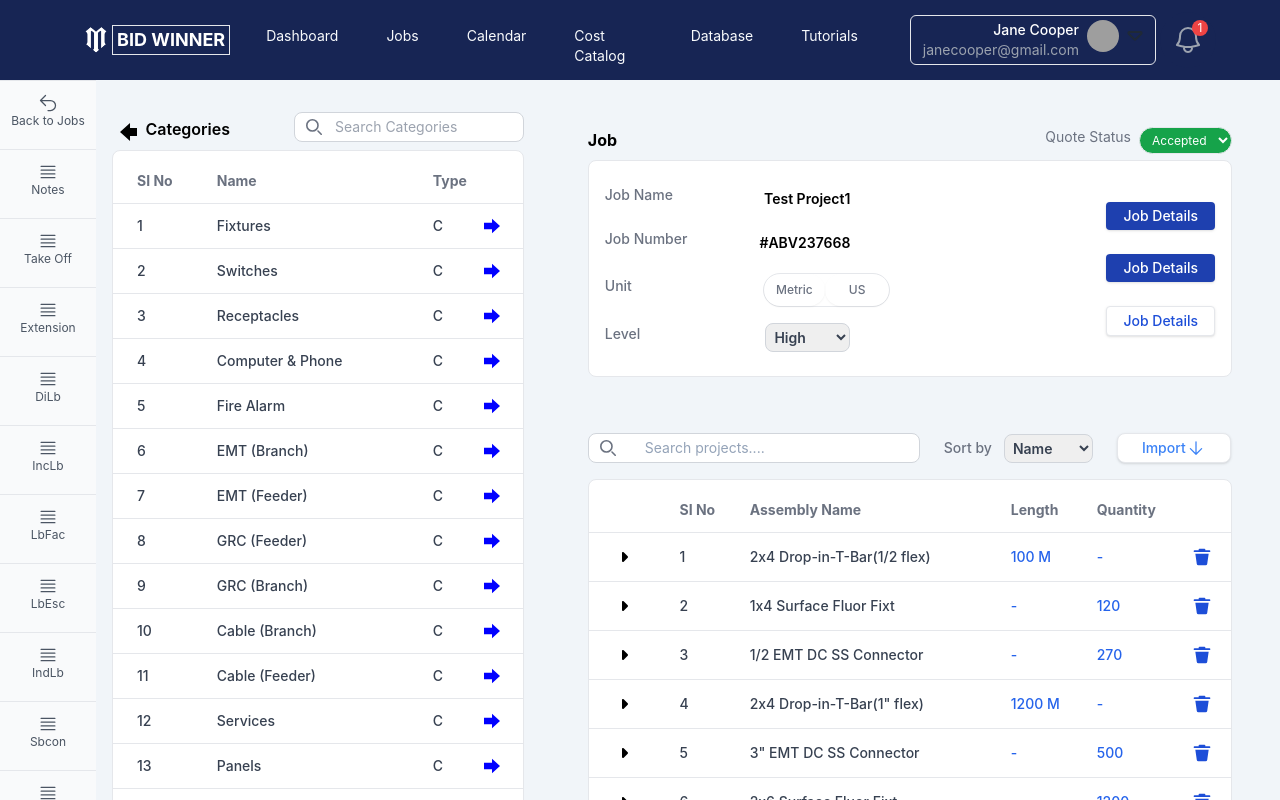
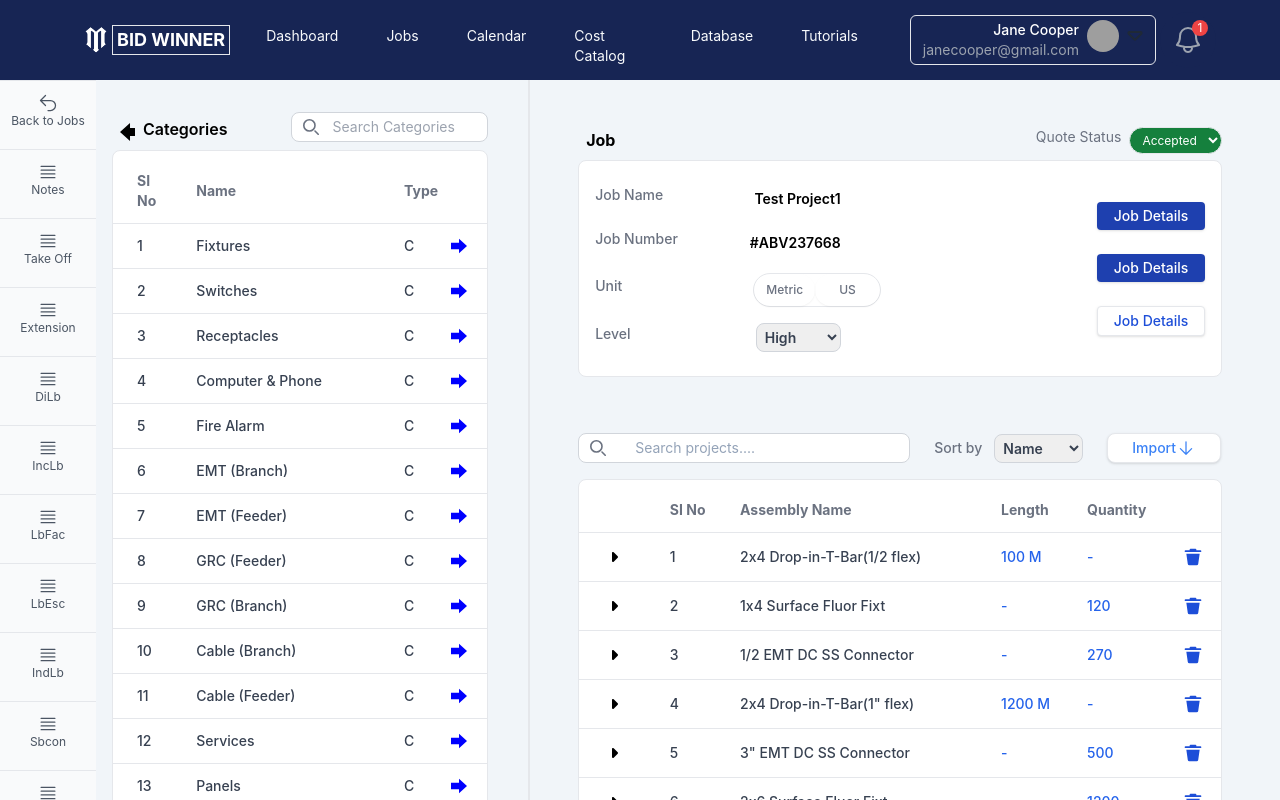
Before and after one commit to Jamshad10/Bid_Winner, a React (Create React App) app: page / in a window 1280 px wide. Shown: the top 800 px of the page. Built offline with nearby package versions, Linux system fonts and the light colour scheme; grey boxes are pictures that could not be loaded.

Commit message:
Some Changes in Components

```diff
--- a/src/components/admin/JobDetails.jsx
+++ b/src/components/admin/JobDetails.jsx
@@ -5,10 +5,10 @@ function JobDetails() {
     return (
         <div className='w-full my-10 px-4'>
             <div className='flex items-center justify-between'>
-                <h1 className='text-base font-bold py-2'>Job</h1>
+                <h1 className='text-base font-bold py-2 px-2'>Job</h1>
                 <div className='flex'>
                     <h2 className='text-sm text-gray-500'>Quote Status</h2>
-                    <select className="ml-2 px-2 py-1 text-xs bg-green-600 text-white rounded-full border">
+                    <select className="ml-2 px-2 py-1 text-xs bg-green-700  text-white rounded-full border ">
                         <option value="option1" className='bg-white text-gray-800'>Accepted</option>
                         <option value="option2" className='bg-white text-gray-800'>Pending</option>
                         <option value="option3" className='bg-white text-gray-800'>Rejected</option>
--- a/src/pages/admin/Home.jsx
+++ b/src/pages/admin/Home.jsx
@@ -17,8 +17,8 @@ const Home = () => {
         <div>
           <Table />
         </div>
-        <div className='lg:px-8'>
-          <div className='flex flex-col'>
+        <div className='lg:px-8 lg:mx-6 lg:border-l-2'>
+          <div className='flex flex-col '>
             <JobDetails />
             <ProjectTable />
           </div>
```
